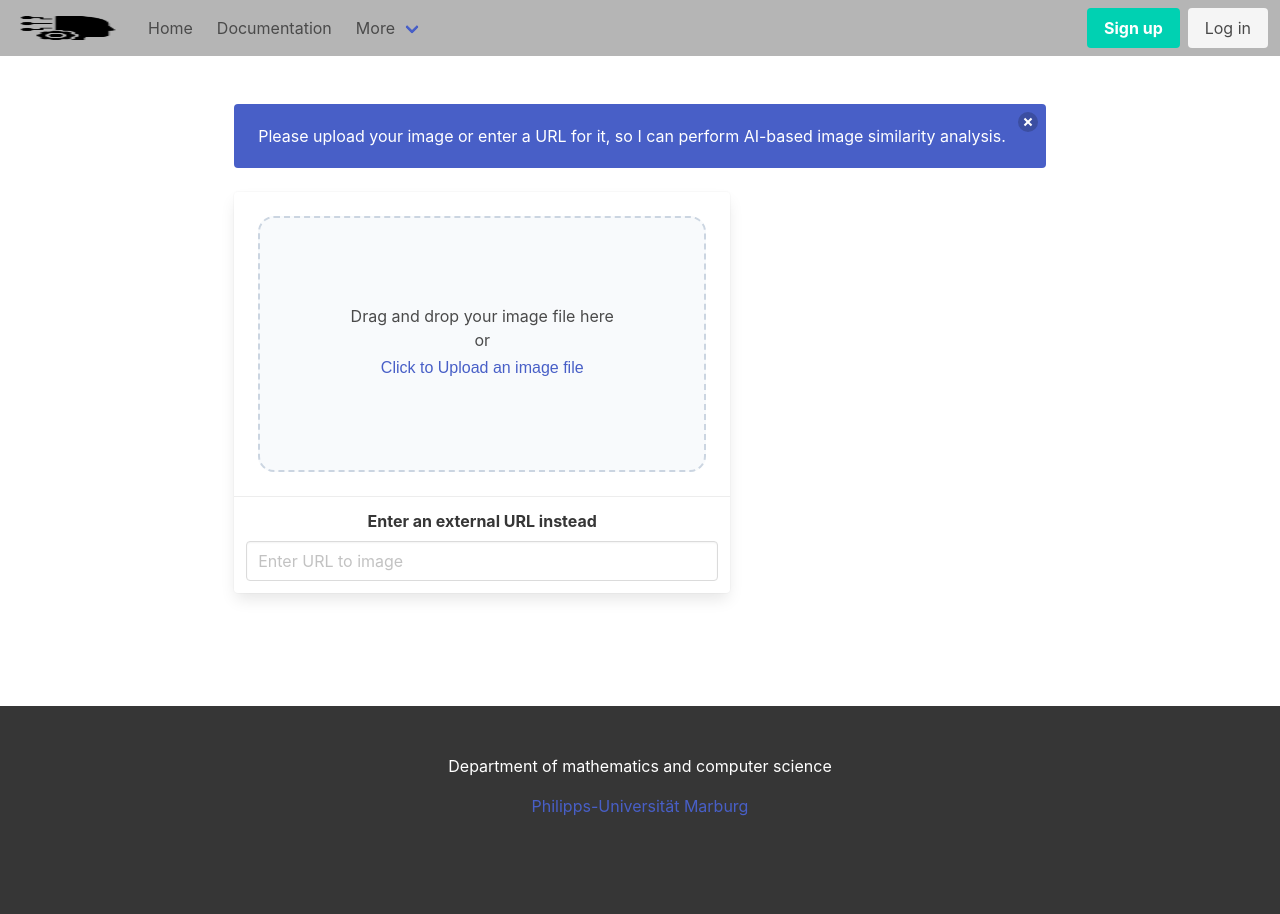
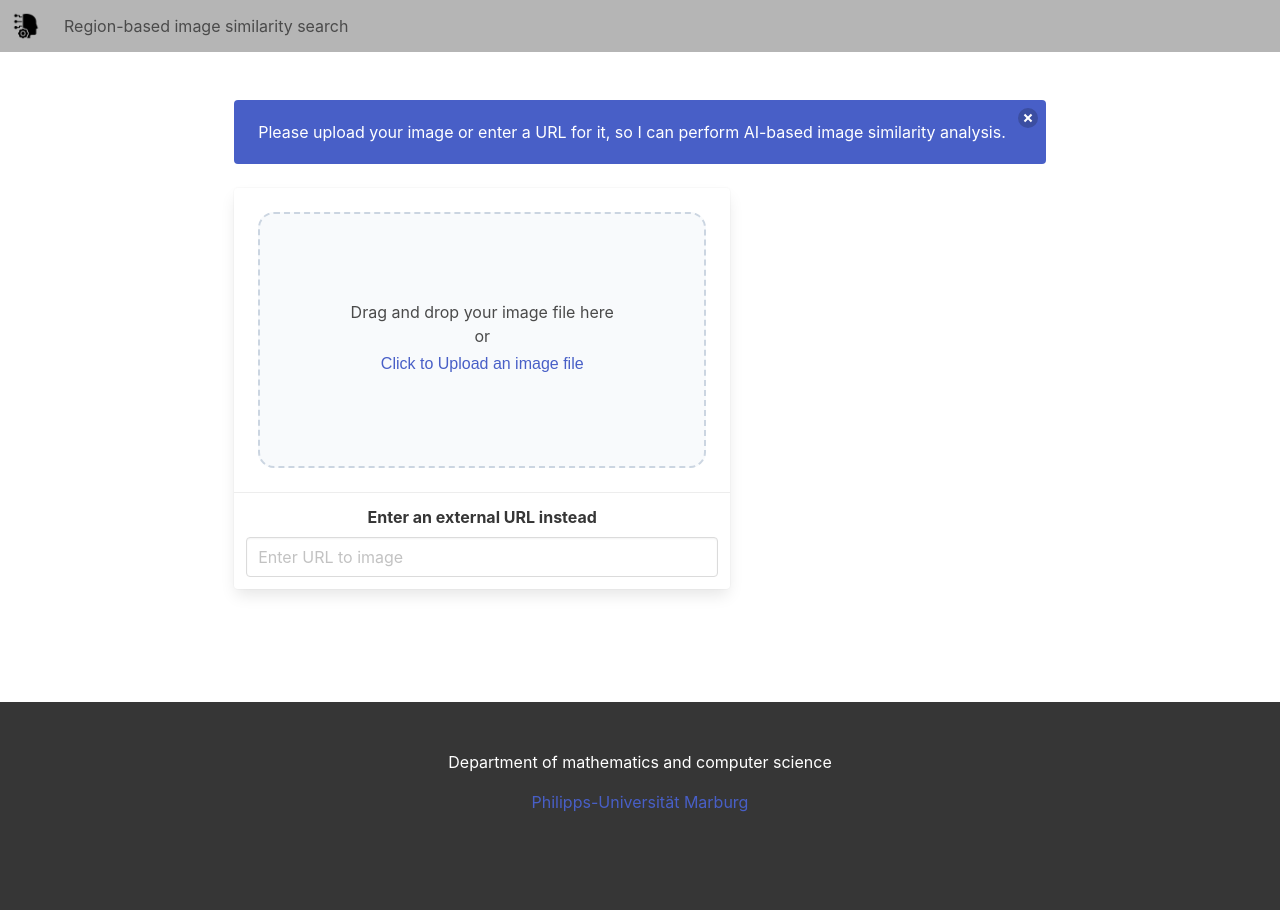
Before and after one commit to Salema0x/Region-based-Similarity-search, a React (Create React App) app in the folder project/frontend/: page / in a window 1280 px wide. Built offline with nearby package versions, Linux system fonts and the light colour scheme; the HTML template or start-up script is replaced by a standard one.

Commit message:
Polish navbar and upload form (#18)

```diff
--- a/project/frontend/src/container/navbar.js
+++ b/project/frontend/src/container/navbar.js
@@ -9,8 +9,8 @@ function Navbar() {
 
   <nav className="navbar has-background-grey-light" role="navigation" aria-label="main navigation">
     <div className="navbar-brand">
-    <a className="navbar-item" href="https://pc12439.mathematik.uni-marburg.de/elastichash/">
-      <img src={ai} width="112" height="28"/>
+      <a className="navbar-item" href="http://dsgw.mathematik.uni-marburg.de:32855/">
+        <img src={ai} width="auto" height="auto"/>
       </a>
 
       <a role="button" className="navbar-burger" aria-label="menu" aria-expanded="false" data-target="navbarBasicExample">
@@ -23,43 +23,11 @@ function Navbar() {
     <div id="navbarBasicExample" className="navbar-menu">
       <div className="navbar-start">
         <a className="navbar-item">
-        Home
+          Region-based image similarity search
         </a>
-
-      <a className="navbar-item">
-        Documentation
-      </a>
-
-      <div className="navbar-item has-dropdown is-hoverable">
-        <a className="navbar-link">
-          More
-        </a>
-
-        <div className="navbar-dropdown">
-          <a className="navbar-item">
-            About
-          </a>
-          <a className="navbar-item">
-            Contact
-          </a>
-
-        </div>
       </div>
   </div>
 
-    <div className="navbar-end">
-      <div className="navbar-item">
-        <div className="buttons">
-          <a className="button is-primary">
-            <strong>Sign up</strong>
-          </a>
-          <a className="button is-light">
-            Log in
-          </a>
-        </div>
-      </div>
-    </div>
-  </div>
 </nav>
 </>
   )
```
Also changed, not shown: project/frontend/src/components/Upload.js (+5 -7 lines). Lines whose indentation alone changed are shown as unchanged.
